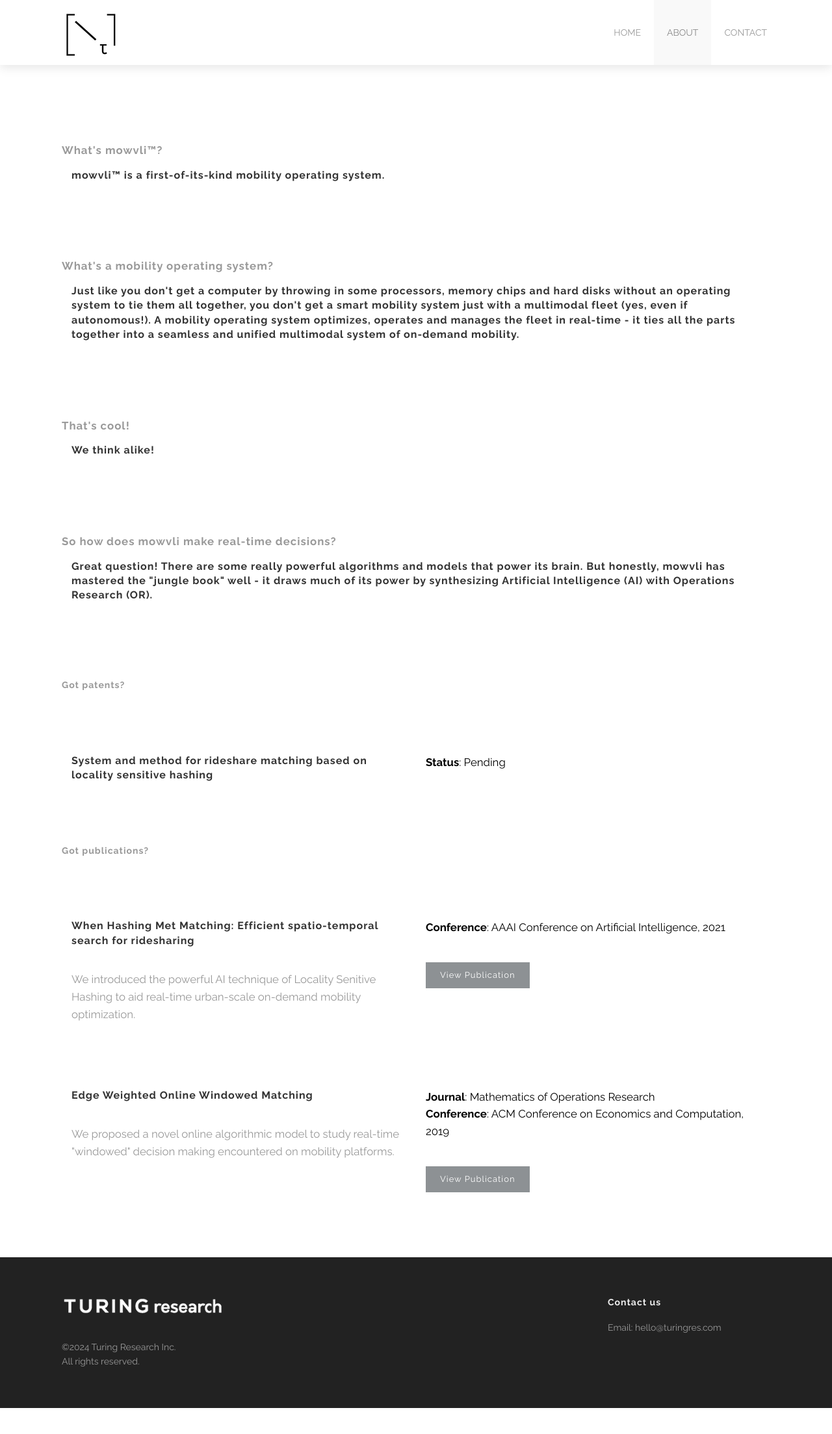
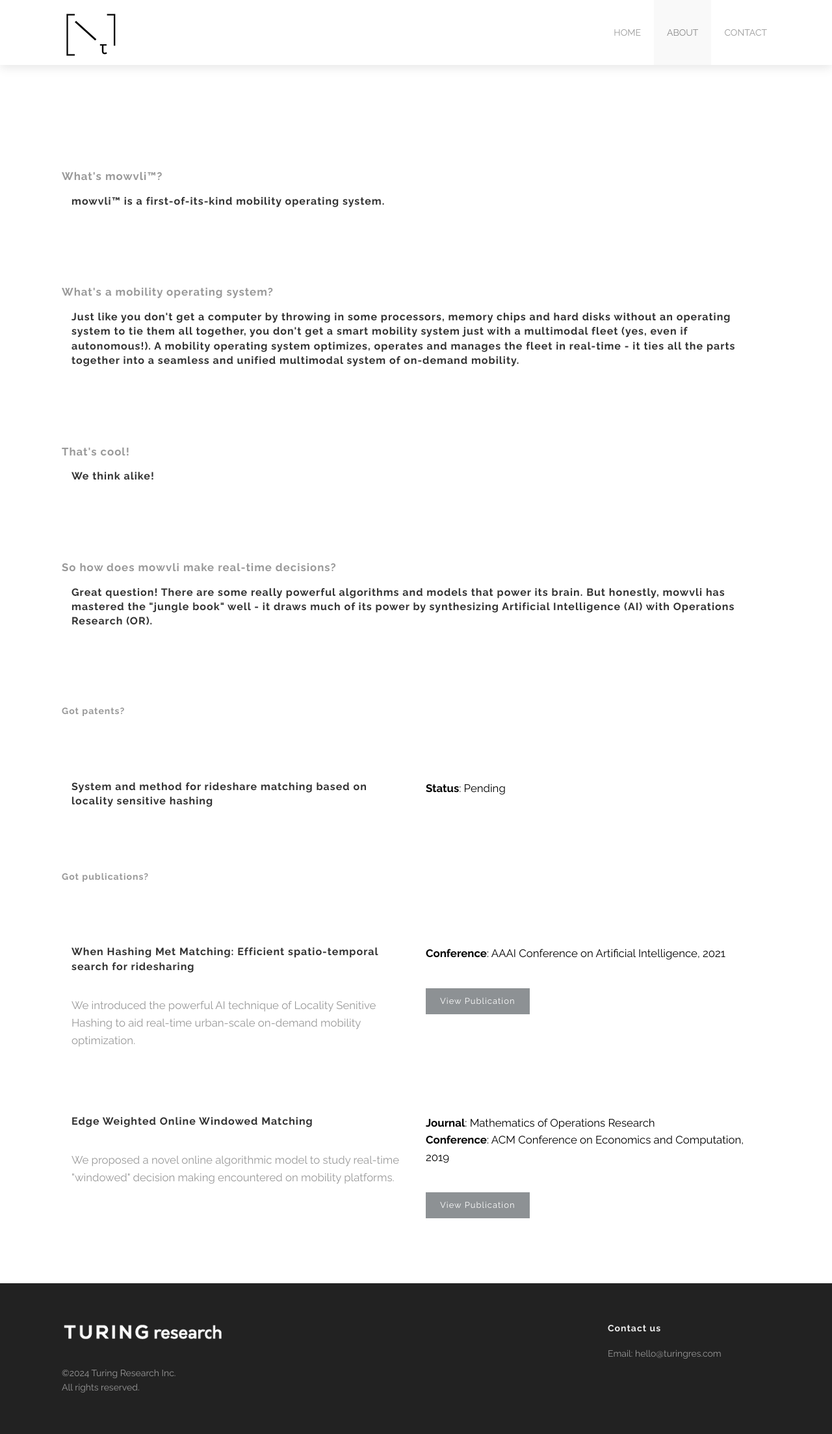
Before and after one commit to turingres/turingres.github.io, a Jekyll site: the page built from about.html, in a window 1280 px wide. Shown: the whole page at 65% size. Built offline with Jekyll 4.4.1, drawn with Linux system fonts in a browser that asks for light colours; before the commit the page ends 2167 px from its top, so only the background shows below that.

Commit message:
about updated

```diff
--- a/about.html
+++ b/about.html
@@ -19,7 +19,7 @@
     status: 'Pending'
 ---
 
-<div class='two spacing'></div>
+<div class='four spacing'></div>
 
 <div class='full'>
   <div class='row'>
```
